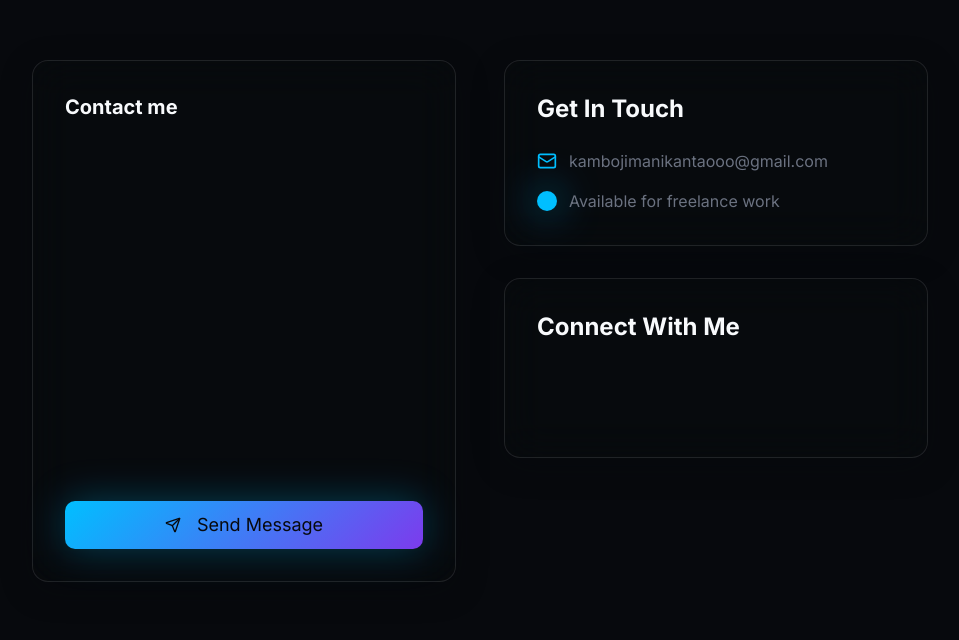
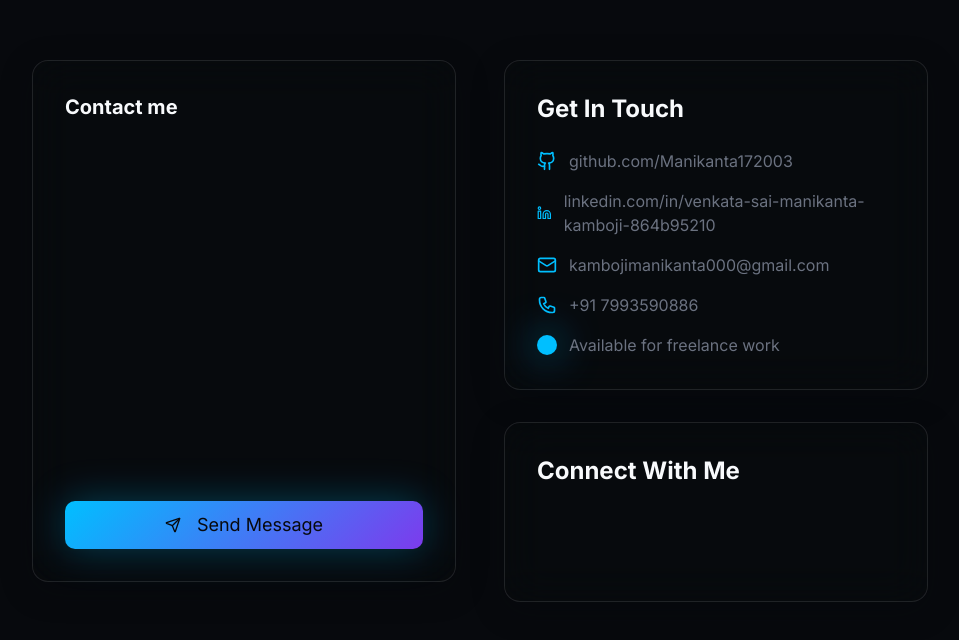
Before and after one commit to Manikanta172003/venkatasaimanikanta, a React (Vite) app: page / in a window 1280 px wide. Shown: the part 4174-4814 px from the top of the page, without its empty margins (160-1119 px from the left). Built offline with nearby package versions, Linux system fonts and the light colour scheme.

Commit message:
Add contact details
Add GitHub, LinkedIn, email, and contact number to the "Get in Touch" section.

```diff
--- a/src/components/Contact.tsx
+++ b/src/components/Contact.tsx
@@ -188,8 +188,28 @@ const Contact = () => {
               <h3 className="text-2xl font-bold text-foreground mb-6">Get In Touch</h3>
               <div className="space-y-4">
                 <div className="flex items-center space-x-3">
+                  <Github className="w-5 h-5 text-primary" />
+                  <a href="https://github.com/Manikanta172003" target="_blank" rel="noopener noreferrer" className="text-muted-foreground hover:text-primary transition-colors">
+                    github.com/Manikanta172003
+                  </a>
+                </div>
+                <div className="flex items-center space-x-3">
+                  <Linkedin className="w-5 h-5 text-primary" />
+                  <a href="https://www.linkedin.com/in/venkata-sai-manikanta-kamboji-864b95210" target="_blank" rel="noopener noreferrer" className="text-muted-foreground hover:text-primary transition-colors">
+                    linkedin.com/in/venkata-sai-manikanta-kamboji-864b95210
+                  </a>
+                </div>
+                <div className="flex items-center space-x-3">
                   <Mail className="w-5 h-5 text-primary" />
-                  <span className="text-muted-foreground">kambojimanikantaooo@gmail.com</span>
+                  <a href="mailto:kambojimanikanta000@gmail.com" className="text-muted-foreground hover:text-primary transition-colors">
+                    kambojimanikanta000@gmail.com
+                  </a>
+                </div>
+                <div className="flex items-center space-x-3">
+                  <svg className="w-5 h-5 text-primary" fill="none" stroke="currentColor" viewBox="0 0 24 24">
+                    <path strokeLinecap="round" strokeLinejoin="round" strokeWidth={2} d="M3 5a2 2 0 012-2h3.28a1 1 0 01.948.684l1.498 4.493a1 1 0 01-.502 1.21l-2.257 1.13a11.042 11.042 0 005.516 5.516l1.13-2.257a1 1 0 011.21-.502l4.493 1.498a1 1 0 01.684.949V19a2 2 0 01-2 2h-1C9.716 21 3 14.284 3 6V5z" />
+                  </svg>
+                  <span className="text-muted-foreground">+91 7993590886</span>
                 </div>
                 <div className="flex items-center space-x-3">
                   <div className="w-5 h-5 rounded-full bg-primary animate-pulse-glow" />
```
